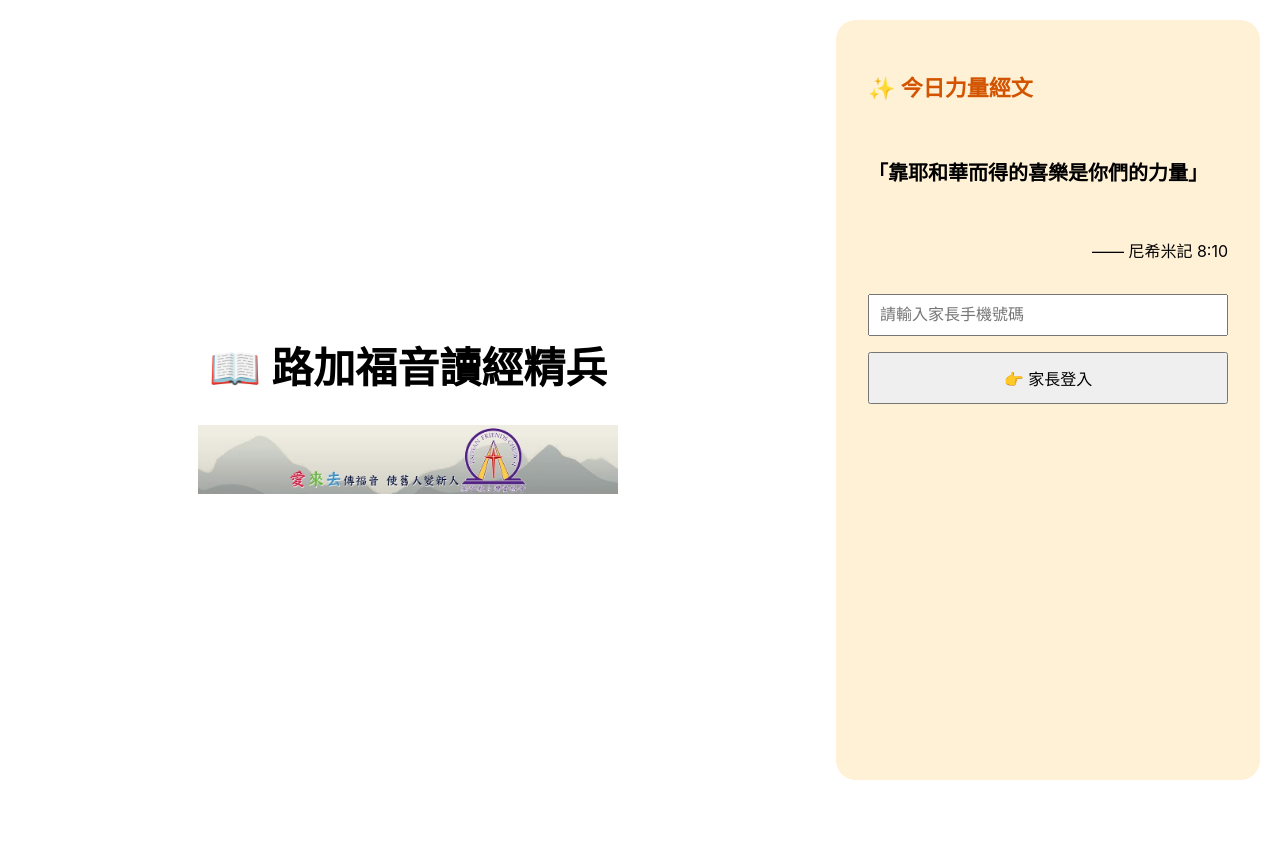
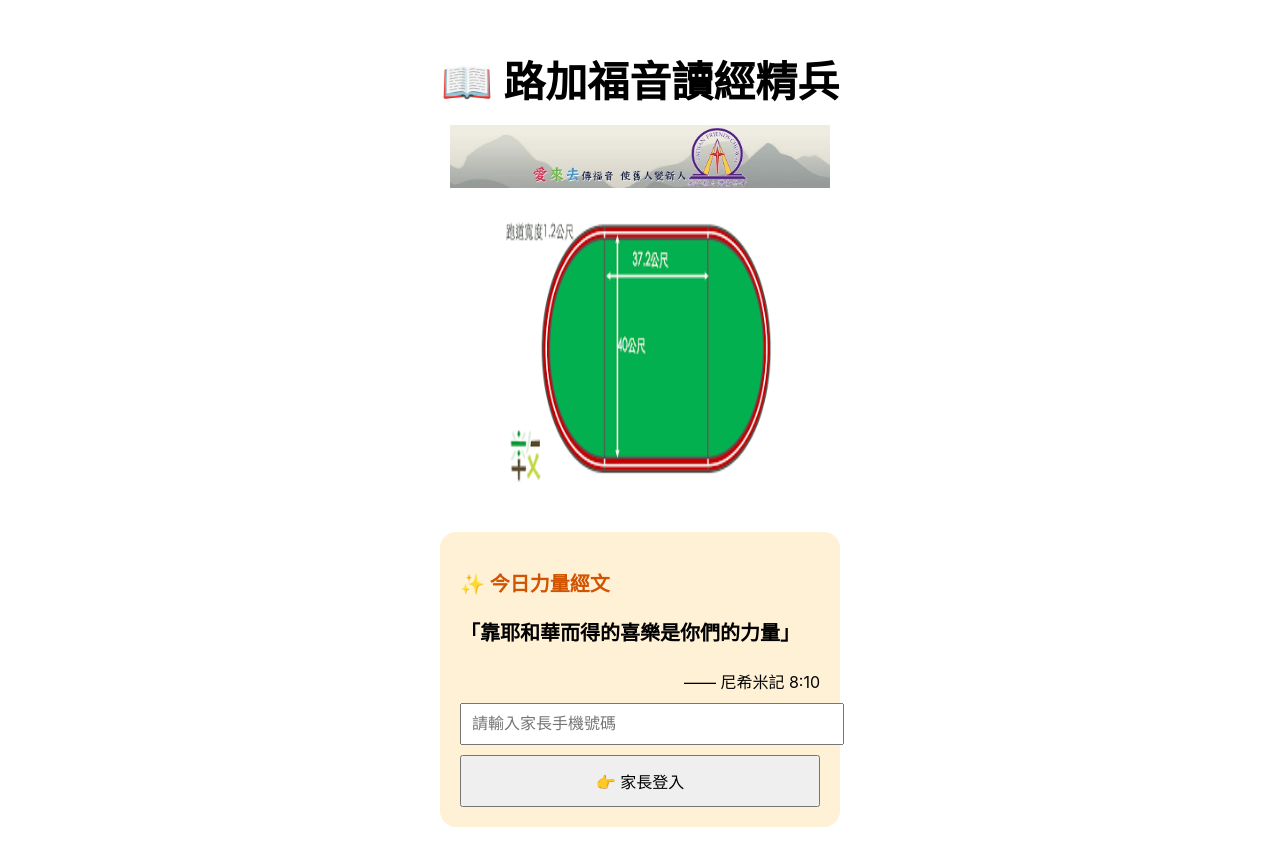
Before and after one commit to b8805014-crypto/lk24-vercel, a React (Vite) app in the folder web/: page / in a window 1280 px wide. Before the commit the page ends 800 px from the top, so only its background shows below. Built offline with nearby package versions, Linux system fonts and the light colour scheme; the HTML template or start-up script is replaced by a standard one.

Commit message:
Update App.jsx

```diff
--- a/web/src/App.jsx
+++ b/web/src/App.jsx
@@ -1,77 +1,89 @@
-import { quizData } from "./quizData";
 import { useState, useEffect, useRef } from "react";
 import "./App.css";
 
 const TOTAL_CHAPTERS = 24;
 const STORAGE_KEY = "lk24_children_global";
 
-// 角色圖
-const roleImages = [
-  { name: "kirby", imgs: ["/roles/kirby1.png", "/roles/kirby2.png", "/roles/kirby3.png"] },
-  { name: "pikachu", imgs: ["/roles/pikachu1.png", "/roles/pikachu2.png", "/roles/pikachu3.png"] },
-  { name: "傑尼龜", imgs: ["/roles/squirtle1.png", "/roles/squirtle2.png", "/roles/squirtle3.png"] },
-  { name: "妙蛙種子", imgs: ["/roles/bulbasaur1.png", "/roles/bulbasaur2.png", "/roles/bulbasaur3.png"] },
-  { name: "小火龍", imgs: ["/roles/charmander1.png", "/roles/charmander2.png", "/roles/charmander3.png"] },
-  { name: "綠毛蟲", imgs: ["/roles/caterpie1.png", "/roles/caterpie2.png", "/roles/caterpie3.png"] },
-];
-
 export default function App() {
   const [phone, setPhone] = useState("");
   const [user, setUser] = useState(null);
   const [children, setChildren] = useState([]);
-  const [page, setPage] = useState("home");
-  const [parentReadToday, setParentReadToday] = useState("");
-  const containerRef = useRef(null);
-
-  // ===== 煙火 / 飛分 =====
-  const [fireworksActive, setFireworksActive] = useState(false);
-  const [flyingItems, setFlyingItems] = useState([]);
-  const fireworkAudio = useRef(null);
-
-  const triggerFireworks = () => {
-    setFireworksActive(true);
-    if (!fireworkAudio.current) {
-      fireworkAudio.current = new Audio("/firework.mp3");
-    }
-    fireworkAudio.current.currentTime = 0;
-    fireworkAudio.current.play().catch(() => {});
-    setTimeout(() => setFireworksActive(false), 3000);
-  };
 
   useEffect(() => {
     const all = JSON.parse(localStorage.getItem(STORAGE_KEY)) || [];
     setChildren(all);
   }, []);
 
-  const login = () => {
-    if (!phone) return alert("請輸入手機");
-    setUser(phone);
-    setPage("manage");
-  };
+  // ===== 跑道位置計算 =====
+  const getPosition = (chapter) => {
+    const progress = (chapter - 1) / TOTAL_CHAPTERS;
+    const size = 280;
+    const cx = size / 2;
+    const cy = size / 2;
+    const straight = 70;
+    const radius = 60;
 
-  const logout = () => {
-    setUser(null);
-    setPhone("");
-    setPage("home");
+    const totalLen = 2 * straight + 2 * Math.PI * radius;
+    let d = progress * totalLen;
+
+    if (d <= straight) return { x: cx - straight + d, y: cy - radius };
+    d -= straight;
+
+    if (d <= Math.PI * radius) {
+      const a = -Math.PI / 2 + d / radius;
+      return { x: cx + straight + radius * Math.cos(a), y: cy + radius * Math.sin(a) };
+    }
+    d -= Math.PI * radius;
+
+    if (d <= straight) return { x: cx + straight - d, y: cy + radius };
+    d -= straight;
+
+    const a = Math.PI / 2 + d / radius;
+    return { x: cx - straight + radius * Math.cos(a), y: cy + radius * Math.sin(a) };
   };
 
   return (
-    <div ref={containerRef} style={{ height: "100vh", display: "flex" }}>
-      {/* ================= 首頁 ================= */}
-      {page === "home" && (
-        <>
-          {/* 中央 */}
+    <div style={styles.container}>
+      {/* ===== 主視覺 ===== */}
       <div style={styles.mainCenter}>
         <h1 style={styles.title}>📖 路加福音讀經精兵</h1>
 
         <img
           src="/gospel.png"
-              alt="愛來去傳福音使舊人變新人"
+          alt="愛來去傳福音"
           style={styles.gospelImage}
         />
+
+        {/* ===== 跑道 ===== */}
+        <div style={styles.trackWrap}>
+          <img
+            src="/track.png"
+            alt="賽跑圈"
+            style={styles.trackImage}
+          />
+
+          {children.map((c, idx) => {
+            const pos = getPosition(c.chapter || 1);
+            return (
+              <div
+                key={c.id}
+                style={{
+                  position: "absolute",
+                  left: pos.x - 12,
+                  top: pos.y - 12,
+                  textAlign: "center",
+                  pointerEvents: "none",
+                }}
+              >
+                <div style={styles.runnerDot}>🏃</div>
+                <div style={styles.runnerName}>{c.name}</div>
+              </div>
+            );
+          })}
+        </div>
       </div>
 
-          {/* 右側經文 */}
+      {/* ===== 右 / 下 經文區 ===== */}
       <div style={styles.verseBox}>
         <h2 style={styles.verseTitle}>✨ 今日力量經文</h2>
         <p style={styles.verseText}>
@@ -87,80 +99,95 @@ export default function App() {
               value={phone}
               onChange={(e) => setPhone(e.target.value)}
             />
-                <button style={styles.button} onClick={login}>
-                  👉 家長登入
-                </button>
+            <button style={styles.button}>👉 家長登入</button>
           </>
         )}
       </div>
-        </>
-      )}
-
-      {/* ================= 管理頁（原功能保留） ================= */}
-      {user && page === "manage" && (
-        <div style={{ padding: 20 }}>
-          <h2>家長中心（{user}）</h2>
-          <button onClick={() => setPage("home")}>回首頁</button>
-          <button onClick={logout} style={{ marginLeft: 10 }}>登出</button>
-
-          <hr />
-          <h3>孩子名單</h3>
-          {children.filter(c => c.phone === user).map(c => (
-            <div key={c.id}>
-              {c.name}（{c.points} 點）
-            </div>
-          ))}
-        </div>
-      )}
     </div>
   );
 }
 
-/* ================= 樣式 ================= */
+/* =====================
+   ✅ 手機優化 Styles
+===================== */
 
 const styles = {
+  container: {
+    display: "flex",
+    flexWrap: "wrap",
+    minHeight: "100vh",
+  },
+
   mainCenter: {
-    flex: 1,
-    display: "flex",
-    flexDirection: "column",
-    alignItems: "center",
-    justifyContent: "center",
+    flex: "1 1 100%",
+    padding: "20px",
     textAlign: "center",
   },
+
   title: {
-    fontSize: "42px",
-    marginBottom: "30px",
+    fontSize: "clamp(26px, 6vw, 42px)",
+    marginBottom: "16px",
   },
+
   gospelImage: {
-    width: "420px",
-    maxWidth: "80%",
+    width: "min(90vw, 380px)",
+    marginBottom: "20px",
   },
+
+  trackWrap: {
+    position: "relative",
+    width: "280px",
+    height: "280px",
+    margin: "0 auto",
+  },
+
+  trackImage: {
+    width: "100%",
+    height: "100%",
+  },
+
+  runnerDot: {
+    fontSize: "16px",
+  },
+
+  runnerName: {
+    fontSize: "10px",
+  },
+
   verseBox: {
-    width: "360px",
-    margin: "20px",
-    padding: "32px",
+    flex: "1 1 100%",
+    maxWidth: "360px",
+    margin: "20px auto",
+    padding: "20px",
     background: "#fff1d6",
-    borderRadius: "20px",
-    display: "flex",
-    flexDirection: "column",
-    gap: "16px",
+    borderRadius: "16px",
   },
+
   verseTitle: {
-    fontSize: "22px",
+    fontSize: "20px",
     color: "#d35400",
   },
+
   verseText: {
-    fontSize: "20px",
+    fontSize: "clamp(16px, 4.5vw, 20px)",
     fontWeight: "bold",
+    lineHeight: 1.6,
   },
+
   verseFrom: {
     textAlign: "right",
+    marginBottom: "10px",
   },
+
   input: {
+    width: "100%",
     padding: "10px",
     fontSize: "16px",
+    marginBottom: "10px",
   },
+
   button: {
+    width: "100%",
     padding: "12px",
     fontSize: "16px",
     cursor: "pointer",
```
Lines whose indentation alone changed are shown as unchanged.
